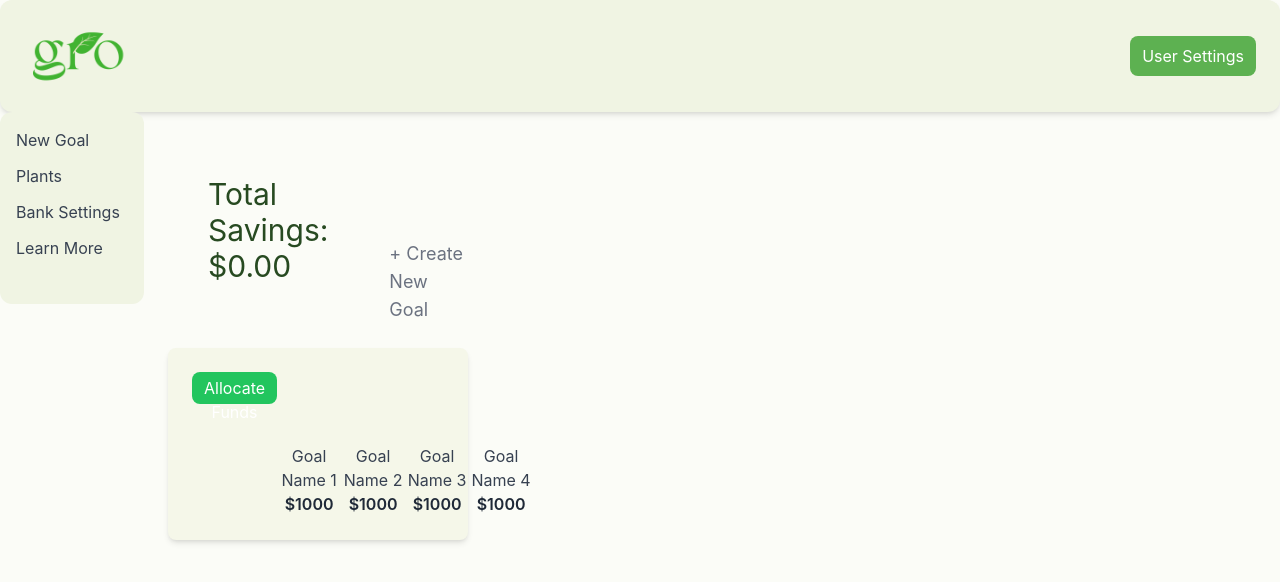
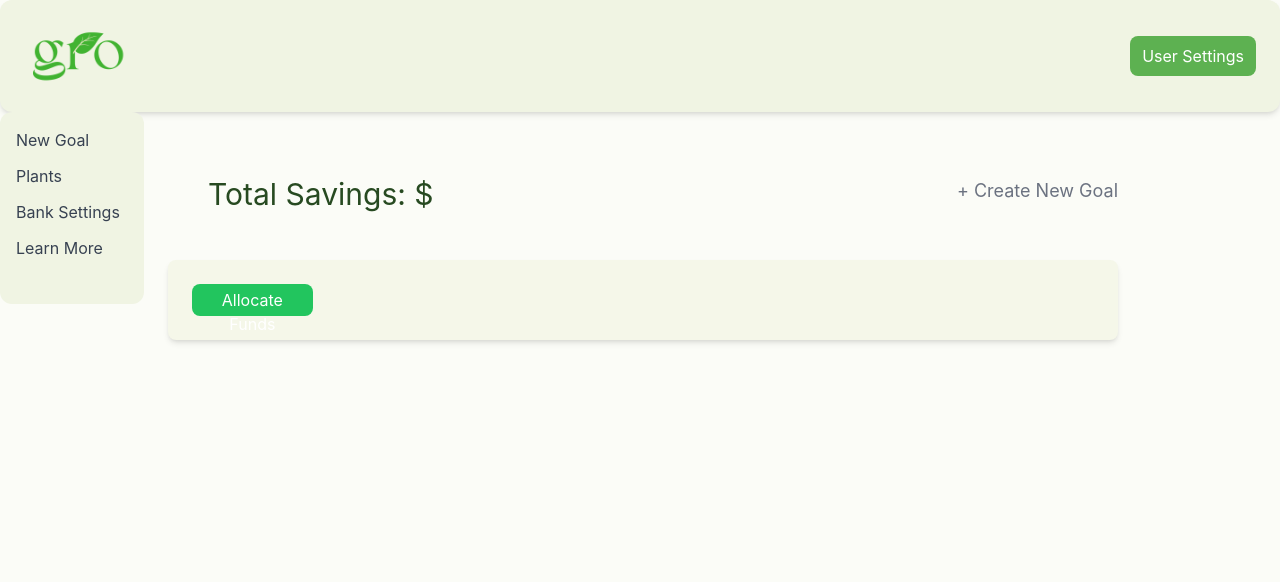
Before and after one commit to morgansansone/gro-project, a React (Create React App) app in the folder frontend/: page /Dashboard in a window 1280 px wide. Shown: the top 582 px of the page. Built offline with nearby package versions, Linux system fonts and the light colour scheme.

Commit message:
added nav bar components, goal creation page, and new links

```diff
--- a/frontend/src/App.js
+++ b/frontend/src/App.js
@@ -39,7 +39,7 @@ function App() {
             />
           </h2>
             <p className="text-lg text-gray-600 mb-6">Mindful savings goals made easy</p>
-            <Link to='/Register'><button className="bg-green-700 text-white px-6 py-3 rounded-lg text-lg hover:bg-green-800">
+            <Link to='/Dashboard'><button className="bg-green-700 text-white px-6 py-3 rounded-lg text-lg hover:bg-green-800">
               Sign Up Today
             </button>
             </Link>
--- a/frontend/src/Dash.js
+++ b/frontend/src/Dash.js
@@ -1,23 +1,14 @@
 import { useState } from "react";
+import { Link } from "react-router-dom";
+import Navbar from "./NavLogin.js";
+import GoalCreate from "./Goal_create.js";
 
 export default function Dashboard() {
-  const [savings, setSavings] = useState(0);
-  const goals = [
-    { name: "Goal Name 1", amount: 1000 },
-    { name: "Goal Name 2", amount: 1000 },
-    { name: "Goal Name 3", amount: 1000 },
-    { name: "Goal Name 4", amount: 1000 },
-  ];
 
   return (
     <div className="h-screen bg-[#FBFCF7]">
         {/* Topbar */}
-      <nav className="flex w-full items-center h-auto justify-between flex-wrap bg-[#f0f4e3] px-6 rounded-xl shadow-md">
-        <div className="flex items-center space-x-4">
-          <img src="components/logo_tnsprtbkg.png" alt="Gro Logo" className="h-28" />
-        </div>
-        <button className="bg-[#5DB151] text-white px-3 py-2 rounded-lg w-auto float-right">User Settings</button>
-      </nav>
+      <Navbar />
 
       <div className="flex">
         {/* Sidebar */}
@@ -31,24 +22,20 @@ export default function Dashboard() {
         </aside>
 
         {/* dash */}
-        <main className="flex-1 p-6">
-          <div className=" relative w-[300px]">
-          <div className="flex justify-between items-end w-full mb-2">
-              <div className="text-3xl  text-[#274A21] float-left m-10">Total Savings: ${savings.toFixed(2)}</div>
-              <div className="text-lg float-right text-gray-500"> + Create New Goal</div>
+        <main className="flex p-6">
+          <div className="w-[950px]">
+          <div className="flex justify-between items-baseline w-full mb-2">
+              <div className="text-3xl  text-[#274A21] float-left m-10">Total Savings: $</div>
+              <Link to='/GoalCreate'><a href='#' className="text-lg float-right text-gray-500">+ Create New Goal</a></Link>
           </div>
         {/* Goals Section */}
-          <div className="mt-6 bg-[#f5f7e9] p-6 rounded-lg shadow-md flex justify-between">
+          <div className="bg-[#f5f7e9] p-6 w-auto rounded-lg shadow-md flex justify-between">
             <button className="bg-green-500 text-white px-3 py-1 rounded-lg w-auto h-8">Allocate Funds</button>
-              {goals.map((goal, index) => (
-                <div key={index} className="text-center">
-                  <div className="w-16 h-16 bg-brown-500 rounded-b-lg mx-auto"></div>
-                  <div className="mt-2 text-gray-700">{goal.name}</div>
-                  <div className="text-gray-800 font-semibold">${goal.amount}</div>
-                </div>
-              ))}
+            <div className="flex overflow-scroll justify-evenly w-full">
+
             </div>
-            </div>
+          </div>
+          </div>
         </main>
         </div>
     </div>
--- a/frontend/src/Goal_create.js
+++ b/frontend/src/Goal_create.js
@@ -0,0 +1,21 @@
+import Navbar from './NavLogin.js';
+
+export default function GoalCreate() {
+    return(
+        <div className="h-screen bg-[#FBFCF7]">
+            <Navbar />
+            <div>
+                <div className="flex justify-start items-baseline w-full mt-10">
+                    <div className="ml-12 mr-8 text-3xl">Goal Name: </div>
+                    <input type="text" className="border border-gray-300 rounded-md p-2" />
+                    <div className="float-right">
+                        <h3>Priority: </h3>
+                        <button>!</button>
+                        <button>!!</button>
+                        <button>!!!</button>
+                    </div>
+                </div>
+            </div>
+        </div>
+    )
+}
--- /dev/null
+++ b/frontend/src/NavLogin.js
@@ -0,0 +1,11 @@
+
+export default function Navbar() {
+    return(
+    <nav className="flex w-full items-center h-auto justify-between flex-wrap bg-[#f0f4e3] px-6 rounded-xl shadow-md">
+        <div className="flex items-center space-x-4">
+          <img src="components/logo_tnsprtbkg.png" alt="Gro Logo" className="h-28" />
+        </div>
+        <button className="bg-[#5DB151] text-white px-3 py-2 rounded-lg w-auto float-right">User Settings</button>
+      </nav>
+      )
+}
--- a/frontend/src/index.js
+++ b/frontend/src/index.js
@@ -8,6 +8,7 @@ import App from './App';
 import Dashboard from './Dash';
 import Login from './Login';
 import Register from './Register';
+import GoalCreate from './Goal_create.js';
 
 const root = ReactDOM.createRoot(document.getElementById('root'));
 root.render(
@@ -18,6 +19,7 @@ root.render(
     <Route path="/Dashboard" element={<Dashboard />} />
     <Route path ="/Login" element={<Login />} />
     <Route path ="/Register" element={<Register />} />
+    <Route path ="/GoalCreate" element={<GoalCreate />} />
   </Routes>
   </BrowserRouter>
   </React.StrictMode>
```
